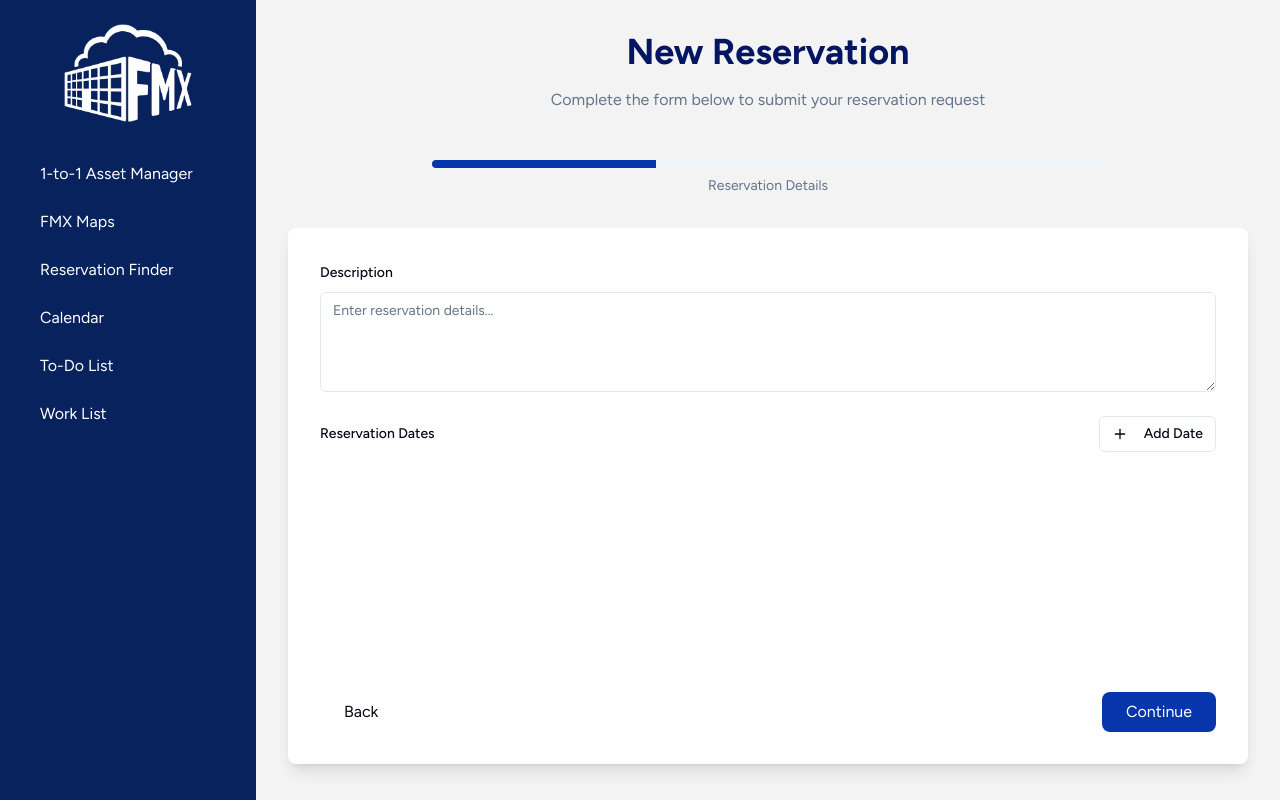
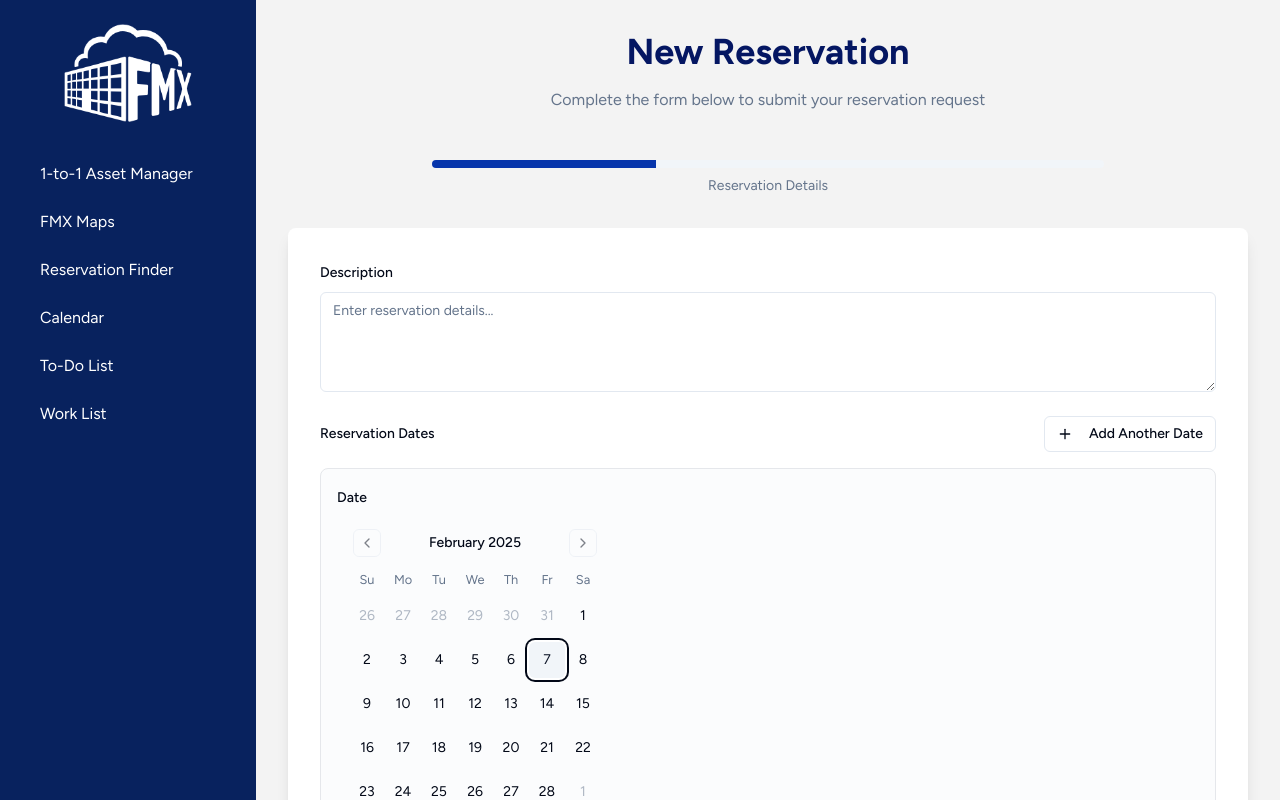
Before and after one commit to jshwmr7/reservation-request, a React (Vite) app: page / in a window 1280 px wide. Both pictures are taken after a click on the element 538 px from the left and 341 px from the top of the page. Shown: the top 800 px of the page. Built offline with nearby package versions, Linux system fonts and the light colour scheme.

Commit message:
Improve Reservation Details page
The date picker is now part of the form, and the "Add Date" button adds another date to the page.

```diff
--- a/src/components/reservation/ReservationDetailsStep.tsx
+++ b/src/components/reservation/ReservationDetailsStep.tsx
@@ -2,13 +2,6 @@
 import { useState } from "react";
 import { useReservationForm } from "@/contexts/ReservationFormContext";
 import { Calendar } from "@/components/ui/calendar";
-import {
-  Dialog,
-  DialogContent,
-  DialogHeader,
-  DialogTitle,
-  DialogTrigger,
-} from "@/components/ui/dialog";
 import { Textarea } from "@/components/ui/textarea";
 import { Button } from "@/components/ui/button";
 import { CalendarIcon, Plus, XCircle } from "lucide-react";
@@ -16,8 +9,13 @@ import { format } from "date-fns";
 import { nanoid } from "nanoid";
 import { ReservationDate } from "@/types/reservation";
 
-export function ReservationDetailsStep() {
-  const { formData, dispatch } = useReservationForm();
+interface DateFieldProps {
+  onAdd: (date: ReservationDate) => void;
+  onRemove?: () => void;
+  showRemoveButton?: boolean;
+}
+
+const DateField = ({ onAdd, onRemove, showRemoveButton }: DateFieldProps) => {
   const [selectedDate, setSelectedDate] = useState<Date>();
   const [selectedStartTime, setSelectedStartTime] = useState<string>("09:00");
   const [selectedEndTime, setSelectedEndTime] = useState<string>("17:00");
@@ -34,7 +32,7 @@ export function ReservationDetailsStep() {
         endTime: selectedEndTime,
         repeatSchedule,
       };
-      dispatch({ type: "ADD_DATE", payload: newDate });
+      onAdd(newDate);
       setSelectedDate(undefined);
       setSelectedStartTime("09:00");
       setSelectedEndTime("17:00");
@@ -42,39 +40,8 @@ export function ReservationDetailsStep() {
     }
   };
 
-  const handleRemoveDate = (id: string) => {
-    dispatch({ type: "REMOVE_DATE", payload: id });
-  };
-
   return (
-    <div className="space-y-6 animate-fade-in">
-      <div className="space-y-2">
-        <label className="text-sm font-medium">Description</label>
-        <Textarea
-          value={formData.description}
-          onChange={(e) =>
-            dispatch({ type: "SET_DESCRIPTION", payload: e.target.value })
-          }
-          placeholder="Enter reservation details..."
-          className="min-h-[100px]"
-        />
-      </div>
-
-      <div className="space-y-4">
-        <div className="flex items-center justify-between">
-          <label className="text-sm font-medium">Reservation Dates</label>
-          <Dialog>
-            <DialogTrigger asChild>
-              <Button variant="outline" size="sm">
-                <Plus className="w-4 h-4 mr-2" />
-                Add Date
-              </Button>
-            </DialogTrigger>
-            <DialogContent>
-              <DialogHeader>
-                <DialogTitle>Add Reservation Date</DialogTitle>
-              </DialogHeader>
-              <div className="space-y-4 py-4">
+    <div className="space-y-4 p-4 border rounded-lg bg-muted/30">
       <div className="space-y-2">
         <label className="text-sm font-medium">Date</label>
         <Calendar
@@ -119,19 +86,83 @@ export function ReservationDetailsStep() {
           <option value="biweekly">Bi-weekly</option>
         </select>
       </div>
+      {showRemoveButton ? (
+        <Button variant="ghost" size="sm" onClick={onRemove} className="w-full">
+          <XCircle className="w-4 h-4 mr-2" />
+          Remove Date
+        </Button>
+      ) : (
         <Button
           onClick={handleAddDate}
           disabled={!selectedDate}
           className="w-full"
+          variant="secondary"
         >
-                  Add Date
+          <Plus className="w-4 h-4 mr-2" />
+          Add This Date
+        </Button>
+      )}
+    </div>
+  );
+};
+
+export function ReservationDetailsStep() {
+  const { formData, dispatch } = useReservationForm();
+  const [dateFields, setDateFields] = useState([nanoid()]);
+
+  const handleAddDate = (date: ReservationDate) => {
+    dispatch({ type: "ADD_DATE", payload: date });
+  };
+
+  const handleRemoveDate = (id: string) => {
+    dispatch({ type: "REMOVE_DATE", payload: id });
+  };
+
+  const addNewDateField = () => {
+    setDateFields((prev) => [...prev, nanoid()]);
+  };
+
+  const removeDateField = (index: number) => {
+    setDateFields((prev) => prev.filter((_, i) => i !== index));
+  };
+
+  return (
+    <div className="space-y-6 animate-fade-in">
+      <div className="space-y-2">
+        <label className="text-sm font-medium">Description</label>
+        <Textarea
+          value={formData.description}
+          onChange={(e) =>
+            dispatch({ type: "SET_DESCRIPTION", payload: e.target.value })
+          }
+          placeholder="Enter reservation details..."
+          className="min-h-[100px]"
+        />
+      </div>
+
+      <div className="space-y-4">
+        <div className="flex items-center justify-between">
+          <label className="text-sm font-medium">Reservation Dates</label>
+          <Button variant="outline" size="sm" onClick={addNewDateField}>
+            <Plus className="w-4 h-4 mr-2" />
+            Add Another Date
           </Button>
         </div>
-            </DialogContent>
-          </Dialog>
+
+        <div className="space-y-4">
+          {dateFields.map((fieldId, index) => (
+            <DateField
+              key={fieldId}
+              onAdd={handleAddDate}
+              onRemove={() => removeDateField(index)}
+              showRemoveButton={dateFields.length > 1}
+            />
+          ))}
         </div>
 
+        {formData.dates.length > 0 && (
           <div className="space-y-2">
+            <label className="text-sm font-medium">Selected Dates</label>
             {formData.dates.map((date) => (
               <div
                 key={date.id}
@@ -155,6 +186,7 @@ export function ReservationDetailsStep() {
               </div>
             ))}
           </div>
+        )}
       </div>
     </div>
   );
```
Lines whose indentation alone changed are shown as unchanged.
